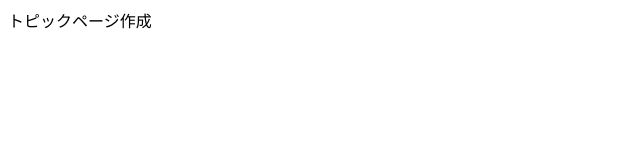
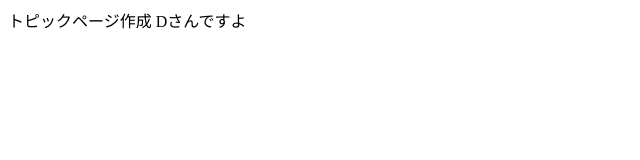
Before and after one commit to AkashiYoshito/sample-company, a plain HTML site: page topic/index.html in a window 1280 px wide. Shown: the full height of the page, 0-640 px from the left. Drawn offline with Linux system fonts and the light colour scheme.

Commit message:
Dさん追加

```diff
--- a/topic/index.html
+++ b/topic/index.html
@@ -8,6 +8,6 @@
 </head>
 <body>
  トピックページ作成
-
+ Dさんですよ
 </body>
 </html>
```
